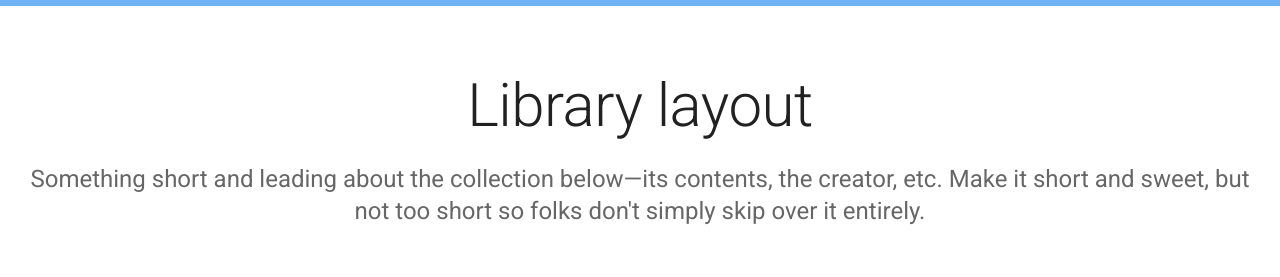
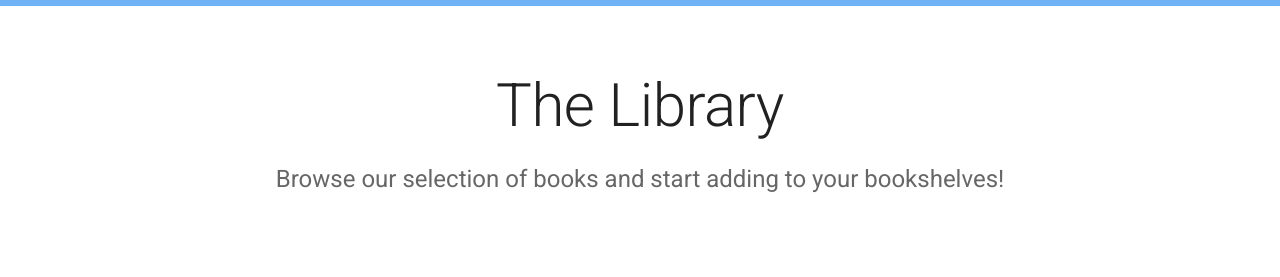
Before and after one commit to TylerDSmalley/readWell, a React (Create React App) app in the folder client/: page / in a window 1280 px wide. Shown: the part 128-405 px from the top of the page. Built offline with nearby package versions, Linux system fonts and the light colour scheme; no server answers.

Commit message:
Update Home.js
misc text added

```diff
--- a/client/src/pages/Home.js
+++ b/client/src/pages/Home.js
@@ -52,12 +52,10 @@ function Home() {
                             color="text.primary"
                             gutterBottom
                         >
-                            Library layout
+                            The Library
                         </Typography>
                         <Typography variant="h5" align="center" color="text.secondary" paragraph>
-                            Something short and leading about the collection below—its contents,
-                            the creator, etc. Make it short and sweet, but not too short so folks
-                            don&apos;t simply skip over it entirely.
+                            Browse our selection of books and start adding to your bookshelves!
                         </Typography>
                         <Stack
                             sx={{ pt: 4 }}
```
